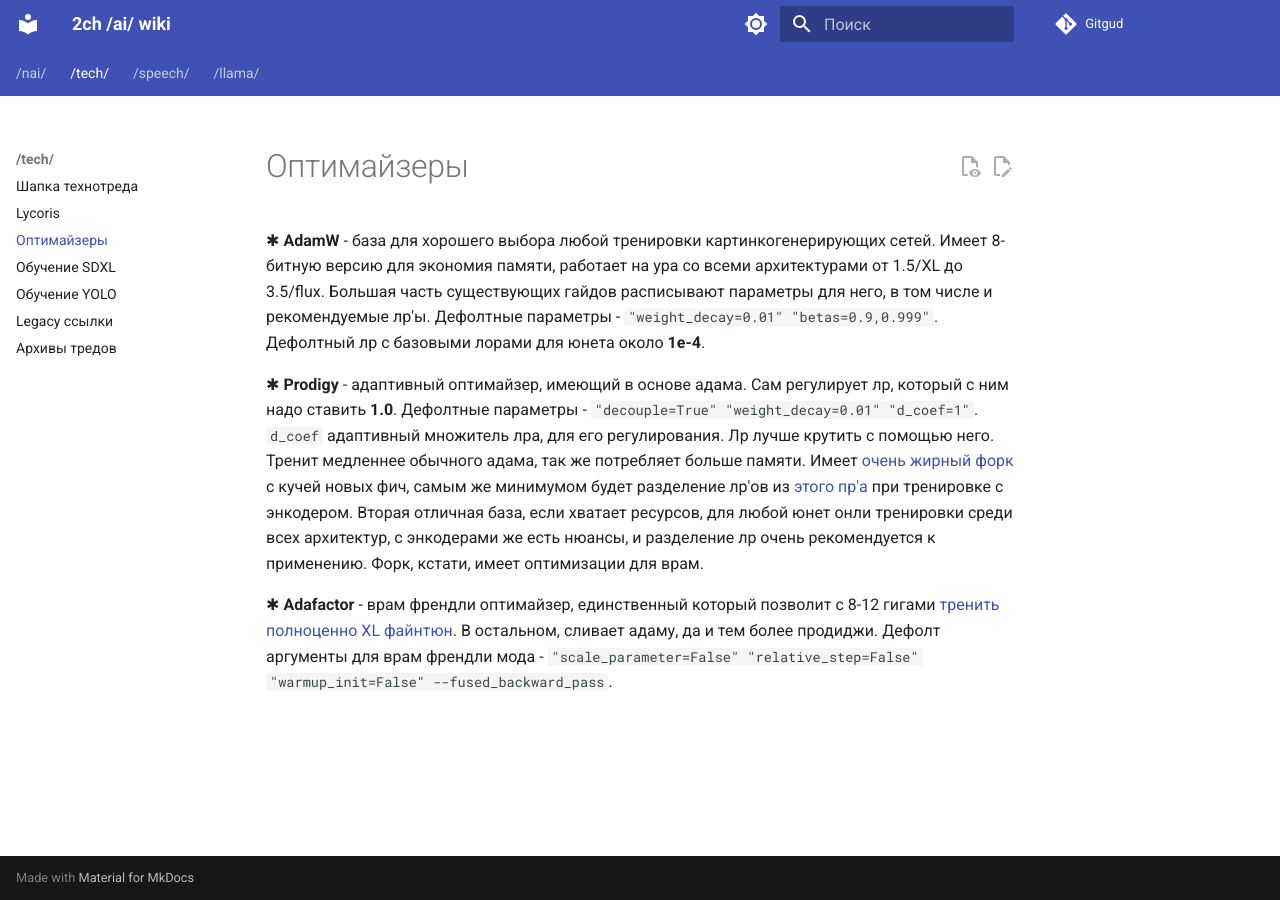
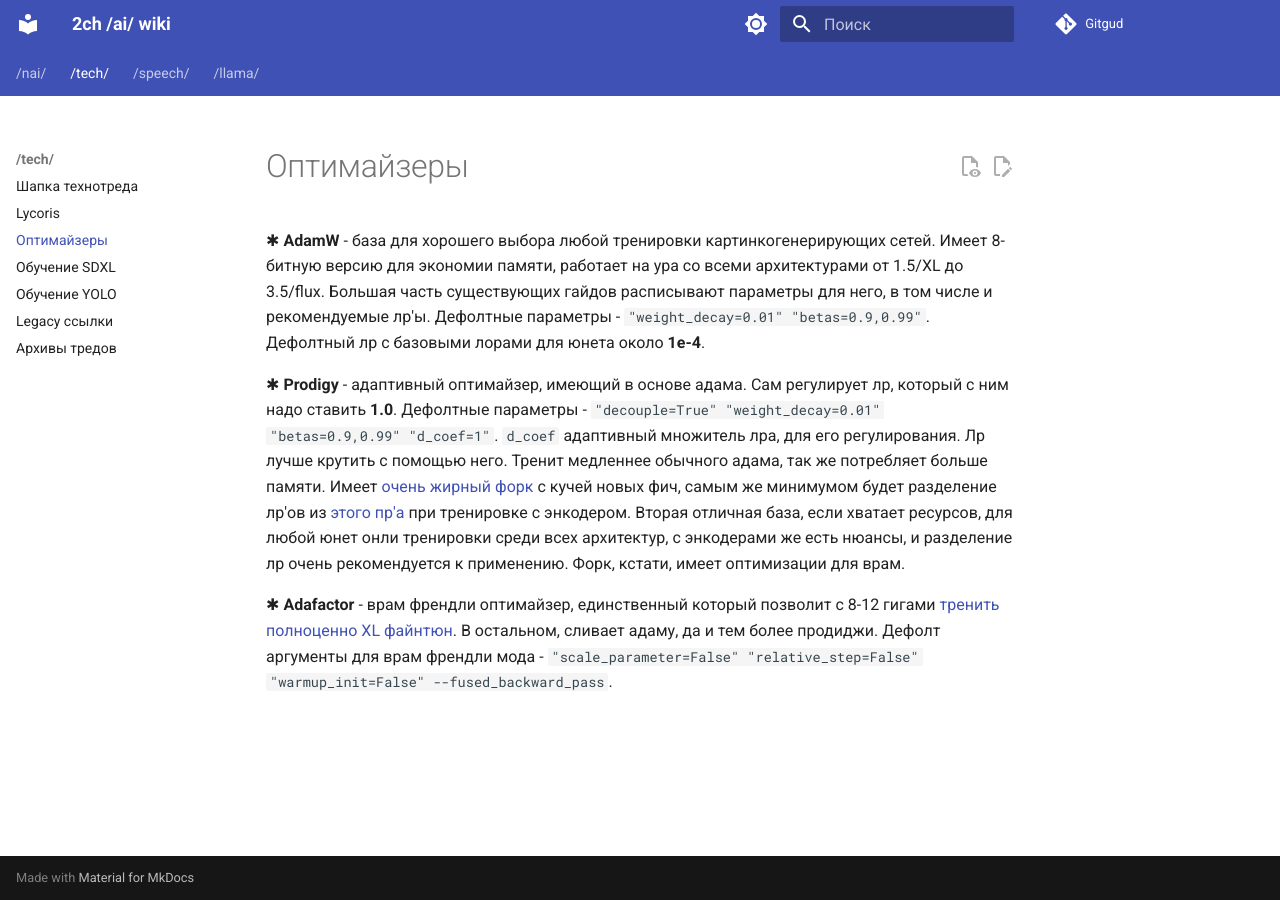
Before and after one commit to 2ch-ai/wiki, an MkDocs documentation site: the page built from docs/tech/optimizers.md, in a window 1280 px wide. Built offline with MkDocs 1.6.1 and Material for MkDocs 9.7.7, drawn with Linux system fonts in a browser that asks for light colours.

Commit message:
Фиксы в оптимайзерах

```diff
--- a/docs/tech/optimizers.md
+++ b/docs/tech/optimizers.md
@@ -1,5 +1,5 @@
-✱ **AdamW** - база для хорошего выбора любой тренировки картинкогенерирующих сетей. Имеет 8-битную версию для экономия памяти, работает на ура со всеми архитектурами от 1.5/XL до 3.5/flux. Большая часть существующих гайдов расписывают параметры для него, в том числе и рекомендуемые лр'ы. Дефолтные параметры - `"weight_decay=0.01" "betas=0.9,0.999"`. Дефолтный лр с базовыми лорами для юнета около **1e-4**.
+✱ **AdamW** - база для хорошего выбора любой тренировки картинкогенерирующих сетей. Имеет 8-битную версию для экономии памяти, работает на ура со всеми архитектурами от 1.5/XL до 3.5/flux. Большая часть существующих гайдов расписывают параметры для него, в том числе и рекомендуемые лр'ы. Дефолтные параметры - `"weight_decay=0.01" "betas=0.9,0.99"`. Дефолтный лр с базовыми лорами для юнета около **1e-4**.
 
-✱ **Prodigy** - адаптивный оптимайзер, имеющий в основе адама. Сам регулирует лр, который с ним надо ставить **1.0**. Дефолтные параметры - `"decouple=True" "weight_decay=0.01" "d_coef=1"`. `d_coef` адаптивный множитель лра, для его регулирования. Лр лучше крутить с помощью него. Тренит медленнее обычного адама, так же потребляет больше памяти. Имеет [очень жирный форк](https://github.com/LoganBooker/prodigy-plus-schedule-free) с кучей новых фич, самым же минимумом будет разделение лр'ов из [этого пр'а](https://github.com/konstmish/prodigy/pull/20) при тренировке с энкодером. Вторая отличная база, если хватает ресурсов, для любой юнет онли тренировки среди всех архитектур, с энкодерами же есть нюансы, и разделение лр очень рекомендуется к применению. Форк, кстати, имеет оптимизации для врам.
+✱ **Prodigy** - адаптивный оптимайзер, имеющий в основе адама. Сам регулирует лр, который с ним надо ставить **1.0**. Дефолтные параметры - `"decouple=True" "weight_decay=0.01" "betas=0.9,0.99" "d_coef=1"`. `d_coef` адаптивный множитель лра, для его регулирования. Лр лучше крутить с помощью него. Тренит медленнее обычного адама, так же потребляет больше памяти. Имеет [очень жирный форк](https://github.com/LoganBooker/prodigy-plus-schedule-free) с кучей новых фич, самым же минимумом будет разделение лр'ов из [этого пр'а](https://github.com/konstmish/prodigy/pull/20) при тренировке с энкодером. Вторая отличная база, если хватает ресурсов, для любой юнет онли тренировки среди всех архитектур, с энкодерами же есть нюансы, и разделение лр очень рекомендуется к применению. Форк, кстати, имеет оптимизации для врам.
 
 ✱ **Adafactor** - врам френдли оптимайзер, единственный который позволит с 8-12 гигами [тренить полноценно XL файнтюн](https://rentry.org/lora-is-not-a-finetune). В остальном, сливает адаму, да и тем более продиджи. Дефолт аргументы для врам френдли мода - `"scale_parameter=False" "relative_step=False" "warmup_init=False" --fused_backward_pass`.
```
